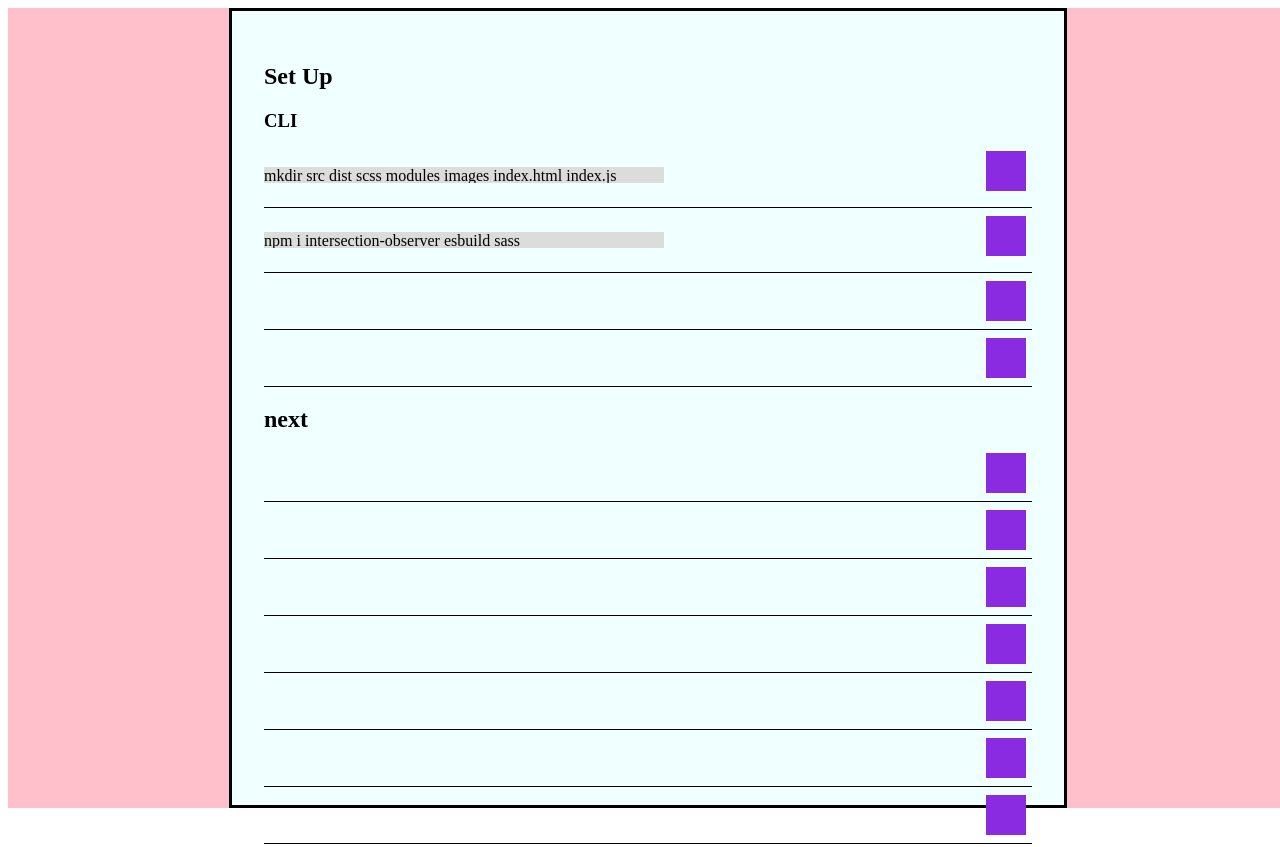
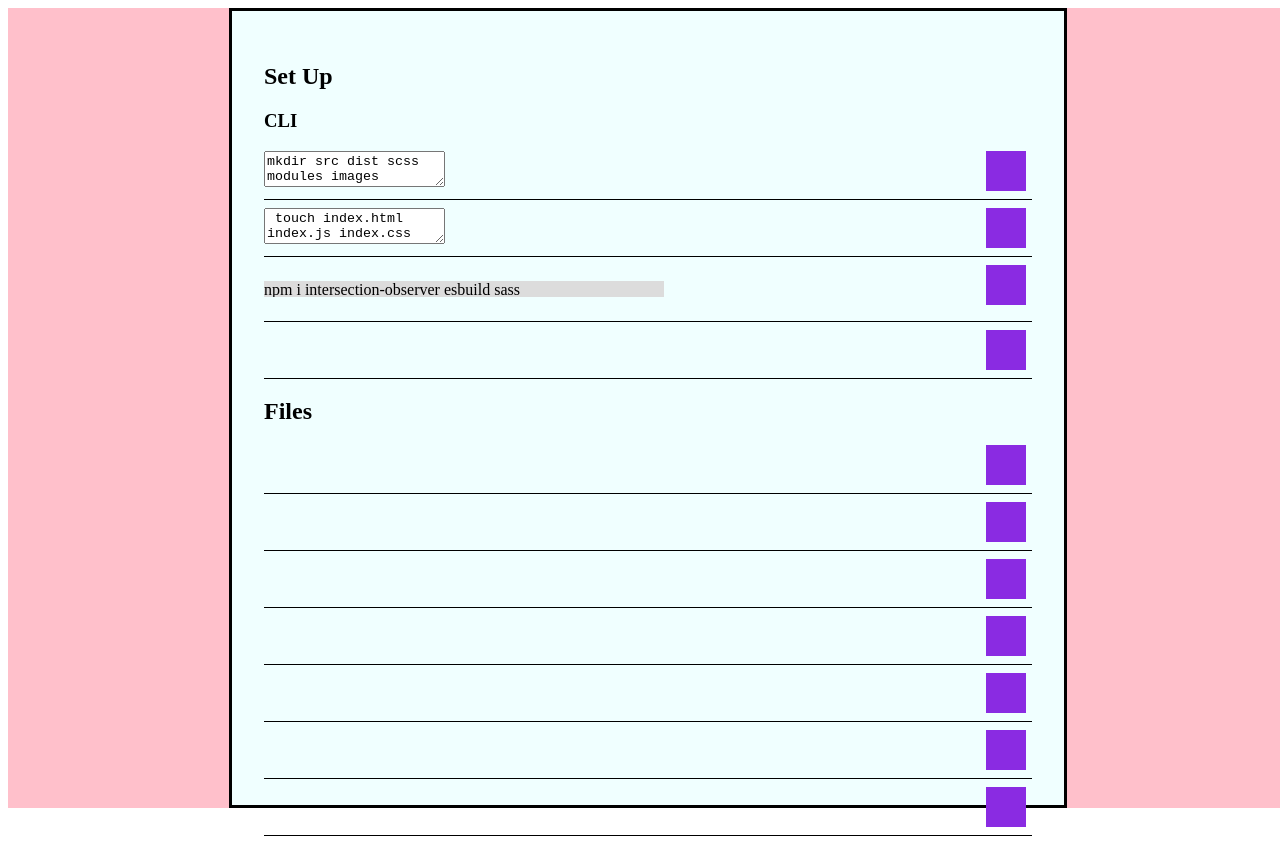
Before and after one commit to BrianStrout/swissarmy, a website: page index.html in a window 1280 px wide. Shown: the top 847 px of the page. Drawn offline with Linux system fonts and the light colour scheme.

Commit message:
mild update

```diff
--- a/index.html
+++ b/index.html
@@ -15,10 +15,17 @@
           <h3>CLI</h3>
           <div class="line">
             <div class="carrot">
-              <p>
-                mkdir src dist scss modules images index.html index.js index.css
-                index.scss _header.scss _landing.scss _root.scss _footer
-              </p>
+              <textarea>
+mkdir src dist scss modules images
+              </textarea>
+            </div>
+            <div class="copy-point"></div>
+          </div>
+          <div class="line">
+            <div class="carrot">
+              <textarea>
+ touch index.html index.js index.css index.scss _header.scss _landing.scss _root.scss _footer.scss</textarea
+              >
             </div>
             <div class="copy-point"></div>
           </div>
@@ -28,17 +35,14 @@
             </div>
             <div class="copy-point"></div>
           </div>
-          <div class="line">
-            <div class="carrot"></div>
-            <div class="copy-point"></div>
-          </div>
+
           <div class="line">
             <div class="carrot"></div>
             <div class="copy-point"></div>
           </div>
         </section>
         <section>
-          <h1>next</h1>
+          <h1>Files</h1>
           <div class="line">
             <div class="carrot"></div>
             <div class="copy-point"></div>
@@ -68,6 +72,8 @@
             <div class="copy-point"></div>
           </div>
         </section>
+        <section>
+          <h1>JS</h1>
           <div class="line">
             <div class="carrot"></div>
             <div class="copy-point"></div>
@@ -104,6 +110,7 @@
             <div class="carrot"></div>
             <div class="copy-point"></div>
           </div>
+        </section>
       </div>
     </div>
   </body>
```
Lines whose indentation alone changed are shown as unchanged.
